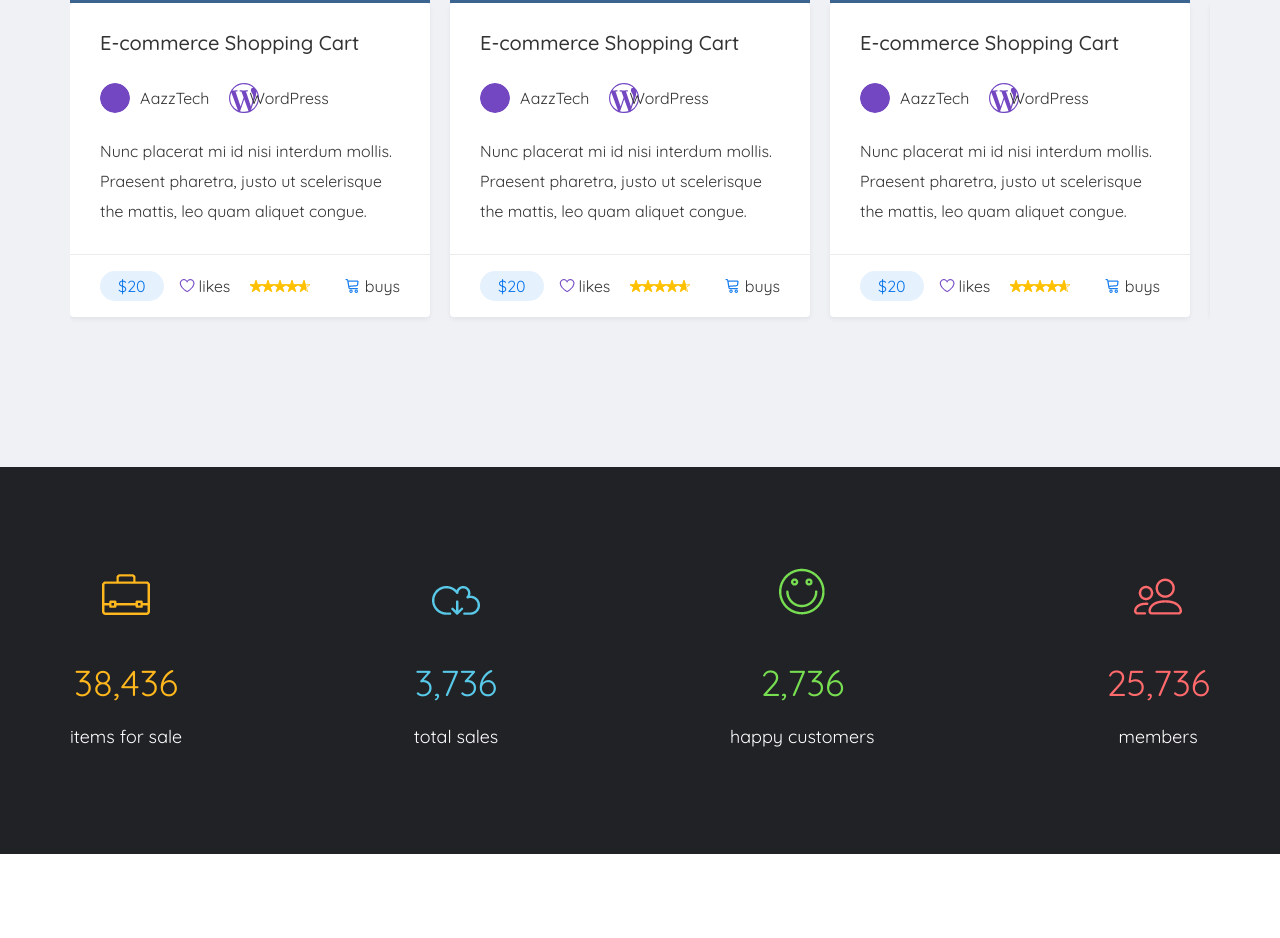
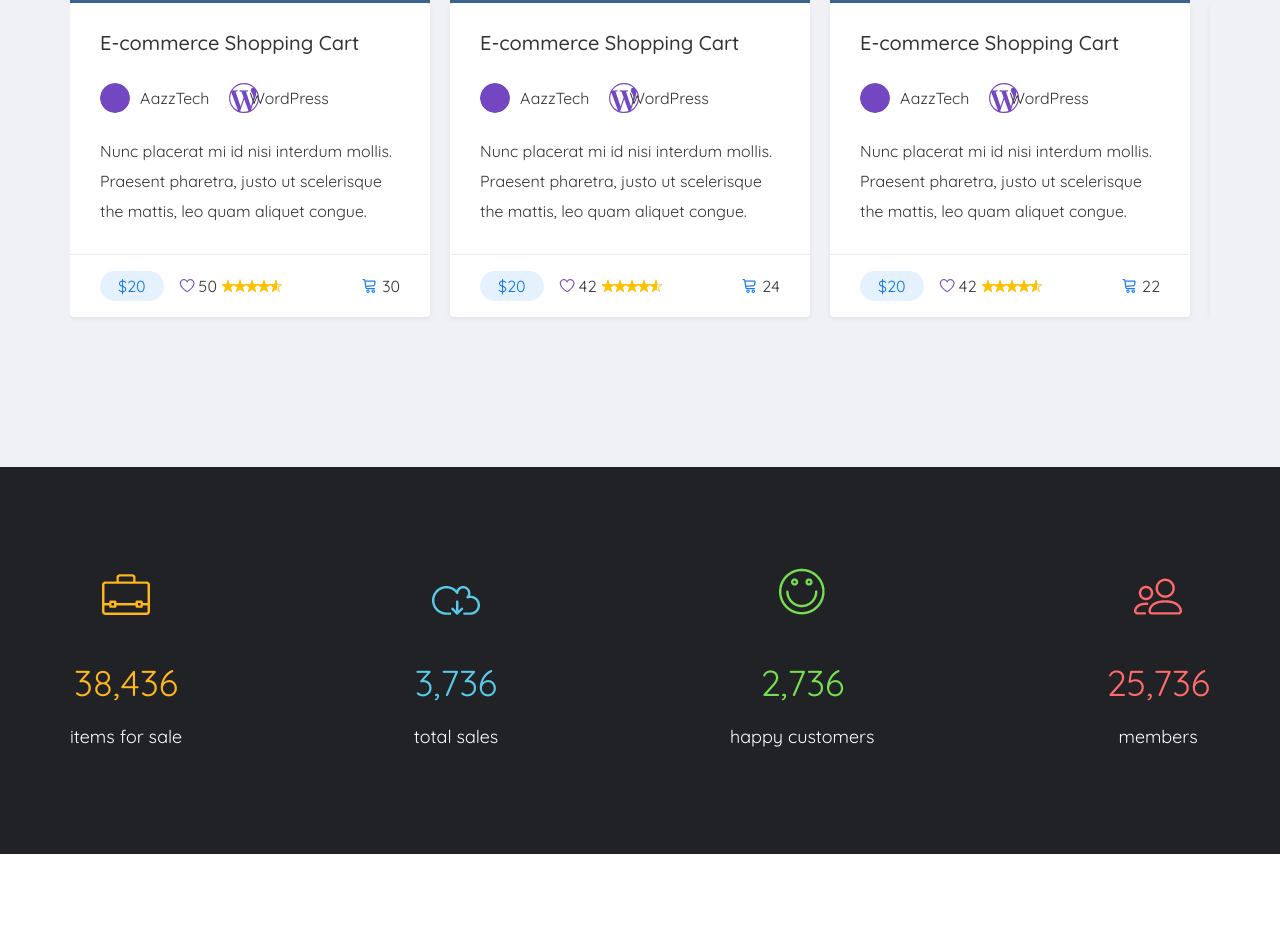
Before and after one commit to TatyanaShevchenko/martplace, a website: page app/index.html in a window 1280 px wide. Shown: the part 4742-5680 px from the top of the page. Drawn offline with nearby package versions, Linux system fonts and the light colour scheme; files whose address does not match are found by name; a web font is replaced by a local one.

Commit message:
fixed buy bug

```diff
--- a/app/index.html
+++ b/app/index.html
@@ -665,11 +665,11 @@
                                 <div class="bottom-mini">
                                     <div class="bottom-box">
                                         <div class="bottom-box-item price-mini">$20</div>
-                                        <div class="bottom-box-item likes">likes</div>
+                                        <div class="bottom-box-item likes">50</div>
                                         <div id="rateyo" class="bottom-box-item rating-mini"></div>
                                     </div>
                                     <div class="bottom-box">
-                                        <div class="bottom-box-item buy">buys</div>
+                                        <div class="bottom-box-item buy">30</div>
                                     </div>
 
                                 </div>
@@ -711,11 +711,11 @@
                                 <div class="bottom-mini">
                                     <div class="bottom-box">
                                         <div class="bottom-box-item price-mini">$20</div>
-                                        <div class="bottom-box-item likes">likes</div>
+                                        <div class="bottom-box-item likes">42</div>
                                         <div id="rateyo" class="bottom-box-item rating-mini"></div>
                                     </div>
                                     <div class="bottom-box">
-                                        <div class="bottom-box-item buy">buys</div>
+                                        <div class="bottom-box-item buy">24</div>
                                     </div>
 
                                 </div>
@@ -757,11 +757,11 @@
                                 <div class="bottom-mini">
                                     <div class="bottom-box">
                                         <div class="bottom-box-item price-mini">$20</div>
-                                        <div class="bottom-box-item likes">likes</div>
+                                        <div class="bottom-box-item likes">42</div>
                                         <div id="rateyo" class="bottom-box-item rating-mini"></div>
                                     </div>
                                     <div class="bottom-box">
-                                        <div class="bottom-box-item buy">buys</div>
+                                        <div class="bottom-box-item buy">22</div>
                                     </div>
 
                                 </div>
@@ -803,11 +803,11 @@
                                 <div class="bottom-mini">
                                     <div class="bottom-box">
                                         <div class="bottom-box-item price-mini">$20</div>
-                                        <div class="bottom-box-item likes">likes</div>
+                                        <div class="bottom-box-item likes">11</div>
                                         <div id="rateyo" class="bottom-box-item rating-mini"></div>
                                     </div>
                                     <div class="bottom-box">
-                                        <div class="bottom-box-item buy">buys</div>
+                                        <div class="bottom-box-item buy">11</div>
                                     </div>
 
                                 </div>
@@ -849,11 +849,11 @@
                                 <div class="bottom-mini">
                                     <div class="bottom-box">
                                         <div class="bottom-box-item price-mini">$20</div>
-                                        <div class="bottom-box-item likes">likes</div>
+                                        <div class="bottom-box-item likes">11</div>
                                         <div id="rateyo" class="bottom-box-item rating-mini"></div>
                                     </div>
                                     <div class="bottom-box">
-                                        <div class="bottom-box-item buy">buys</div>
+                                        <div class="bottom-box-item buy">11</div>
                                     </div>
 
                                 </div>
@@ -895,11 +895,11 @@
                                 <div class="bottom-mini">
                                     <div class="bottom-box">
                                         <div class="bottom-box-item price-mini">$20</div>
-                                        <div class="bottom-box-item likes">likes</div>
+                                        <div class="bottom-box-item likes">11</div>
                                         <div id="rateyo" class="bottom-box-item rating-mini"></div>
                                     </div>
                                     <div class="bottom-box">
-                                        <div class="bottom-box-item buy">buys</div>
+                                        <div class="bottom-box-item buy">11</div>
                                     </div>
 
                                 </div>
@@ -1068,7 +1068,7 @@
             </div>
         </div>
 
-        <div class="buy sell-and-buy__bg">
+        <div class="buysection sell-and-buy__bg">
             <div class="sell-and-buy__inner">
                 <div class="sell-and-buy__image">
                     <img src="./images/icons/sell-and-buy/buy.png   " alt="">
@@ -1380,12 +1380,12 @@
                             <input class="subscribe-btn subscribe" type="submit" value="Submit">
                         </div>
                         <div class="footer__socials">
-                            <div class="footer__social-icon facebook-color"></div>
-                            <div class="footer__social-icon twitter-color"></div>
-                            <div class="footer__social-icon google-color"></div>
-                            <div class="footer__social-icon pinterest-color"></div>
-                            <div class="footer__social-icon linkedin-color"></div>
-                            <div class="footer__social-icon dribble-color"></div>
+                            <a href="#" class="footer__social-icon facebook-color"></a>
+                            <a href="#" class="footer__social-icon twitter-color"></a>
+                            <a href="#" class="footer__social-icon google-color"></a>
+                            <a href="#" class="footer__social-icon pinterest-color"></a>
+                            <a href="#" class="footer__social-icon linkedin-color"></a>
+                            <a href="#" class="footer__social-icon dribble-color"></a>
                         </div>
                     </div>
 
--- a/app/scss/style.scss
+++ b/app/scss/style.scss
@@ -471,7 +471,7 @@
 }
 
 .rating-mini {
-    margin-left: 15px;
+    margin-left: 1 5px;
 }
 
 .buy::before {
@@ -807,7 +807,7 @@
     .sell {
         background-image: url(../images/sell_and_buy/blue_bg.jpg);
     }
-    .buy {
+    .buysection {
         background-image: url(../images/sell_and_buy/violet_bg.jpg);
     }
     &__bg {
@@ -1145,6 +1145,7 @@
         width: 43px;
         height: 43px;
         border-radius: 50%;
+        cursor: pointer;
     }
     .facebook-color {
         background-color: #395799;
```
Also changed, not shown: app/css/style.min.css.
